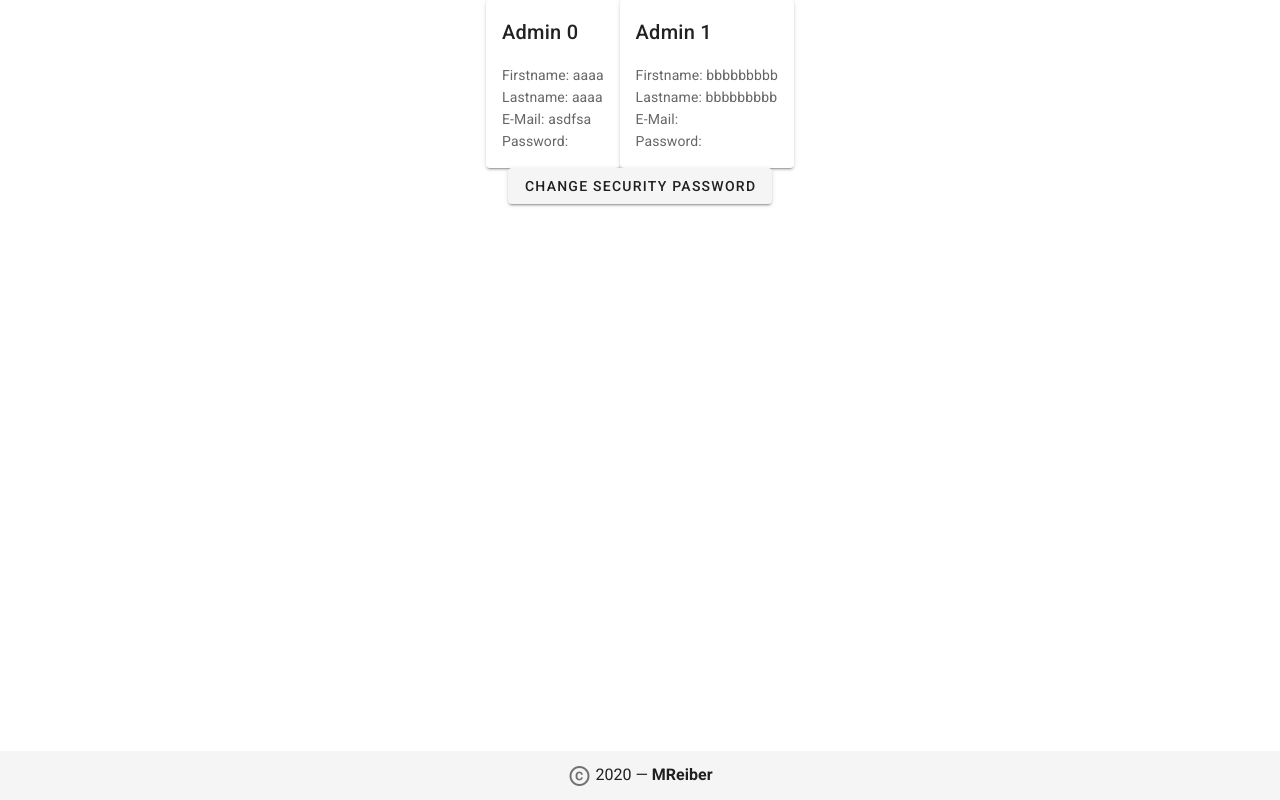
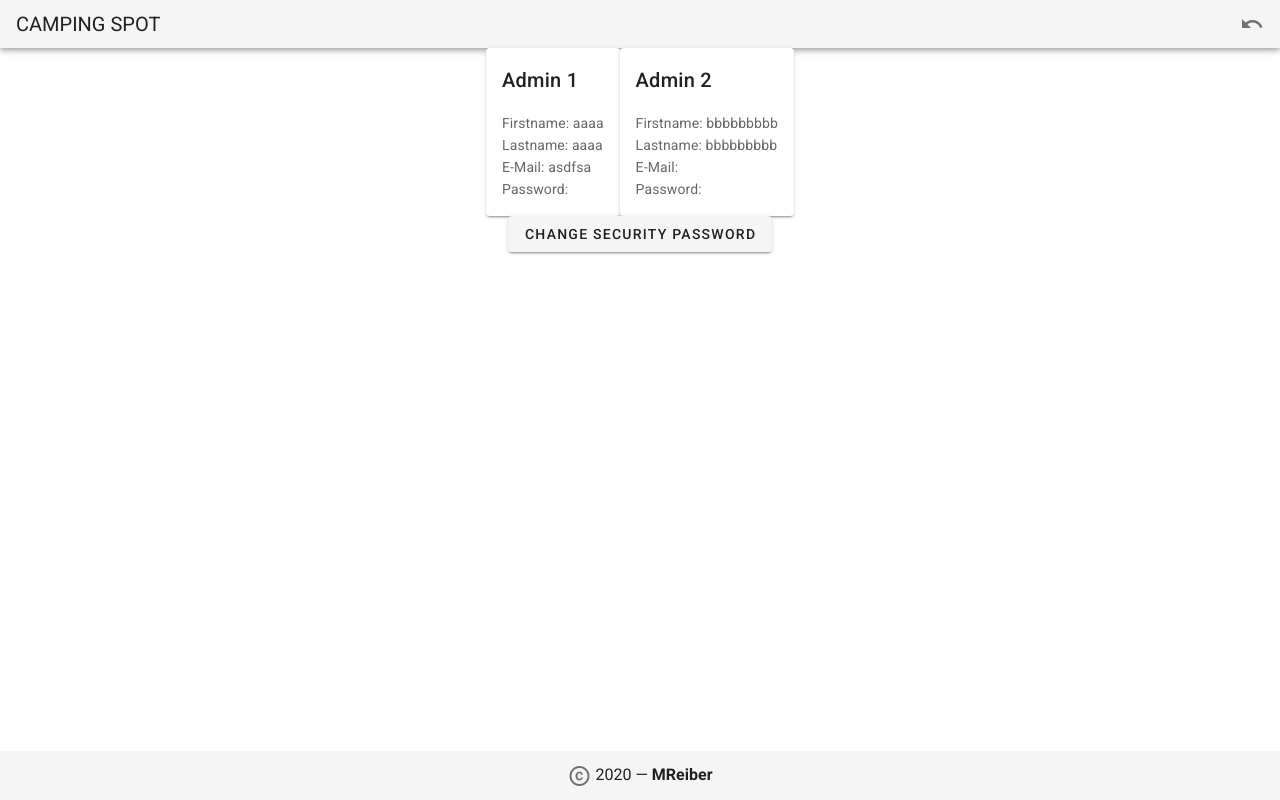
Before and after one commit to Chrono666/camping_spot, a Nuxt app: page /user in a window 1280 px wide. Built offline with nearby package versions, Linux system fonts and the light colour scheme.

Commit message:
header undo button

```diff
--- a/components/Navigation/Header.vue
+++ b/components/Navigation/Header.vue
@@ -5,8 +5,15 @@
         >CAMPING SPOT</v-toolbar-title
       >
       <v-spacer></v-spacer>
-      <v-btn icon @click="$router.push('/customer')">
+      <v-btn
+        v-if="$store.getters.getLogin"
+        icon
+        @click="$router.push('/customer')"
+      >
         <v-icon>home</v-icon>
+      </v-btn>
+      <v-btn v-if="!$store.getters.getLogin" icon @click="$router.push('/')">
+        <v-icon>undo</v-icon>
       </v-btn>
 
       <!-- <v-menu left bottom>
@@ -25,10 +32,10 @@
           </v-list-item>
         </v-list>
       </v-menu>-->
-      <v-btn icon @click="$router.push('/map')">
+      <v-btn v-if="$store.getters.getLogin" icon @click="$router.push('/map')">
         <v-icon>map</v-icon>
       </v-btn>
-      <v-btn icon @click="onLogout">
+      <v-btn v-if="$store.getters.getLogin" icon @click="onLogout">
         <v-icon>block</v-icon>
       </v-btn>
     </v-app-bar>
--- a/layouts/default.vue
+++ b/layouts/default.vue
@@ -1,6 +1,6 @@
 <template>
   <v-app>
-    <Header v-if="$store.getters.getLogin == true" />
+    <Header />
     <Nuxt />
     <Footer />
   </v-app>
--- a/pages/user/index.vue
+++ b/pages/user/index.vue
@@ -1,8 +1,8 @@
 <template>
   <v-container style="min-width: 400px;">
     <v-row justify="center" align="center">
-      <v-card v-for="(user, index) in users" :key="user.data">
-        <v-card-title>Admin {{ index }}</v-card-title>
+      <v-card v-for="(user, index) in users" :key="index">
+        <v-card-title>Admin {{ index + 1 }}</v-card-title>
         <v-card-text>
           Firstname: {{ user.data.firstName }}
           <br />
```
